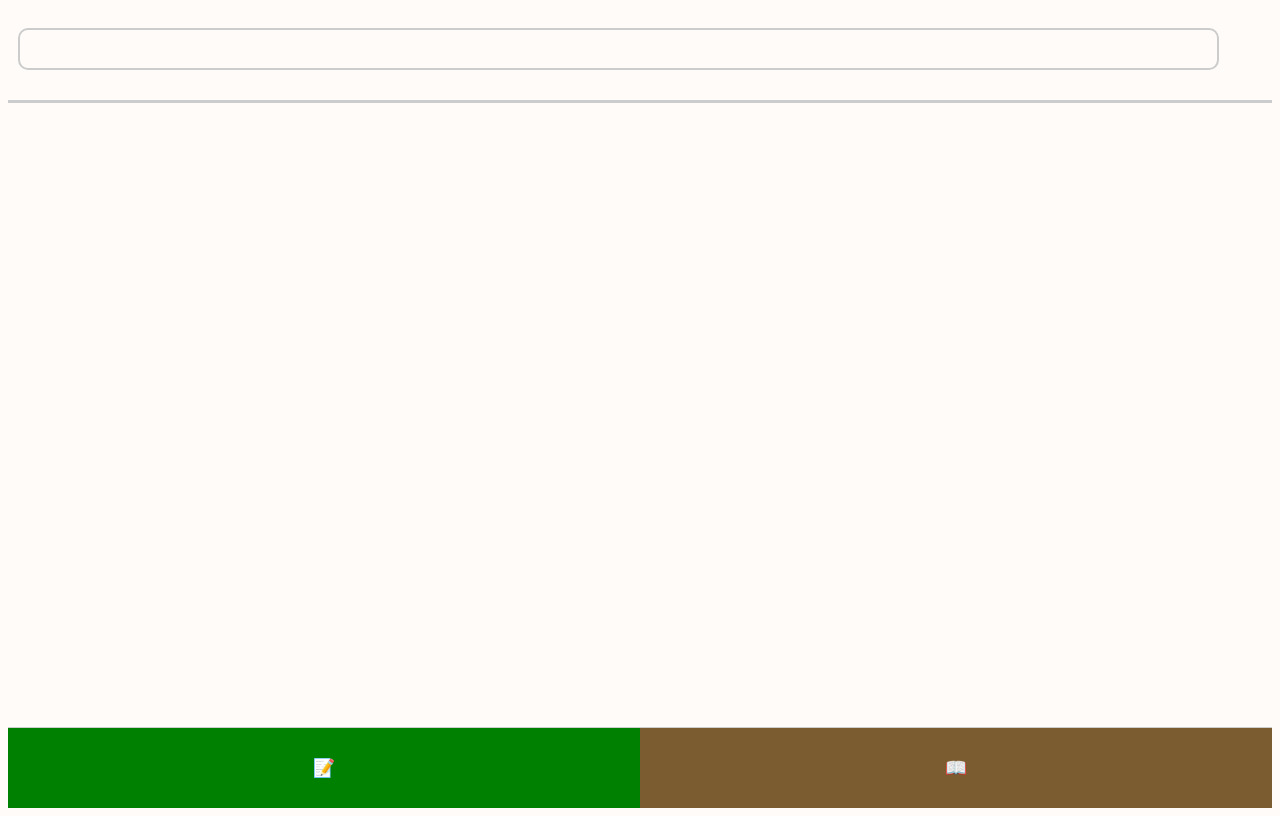
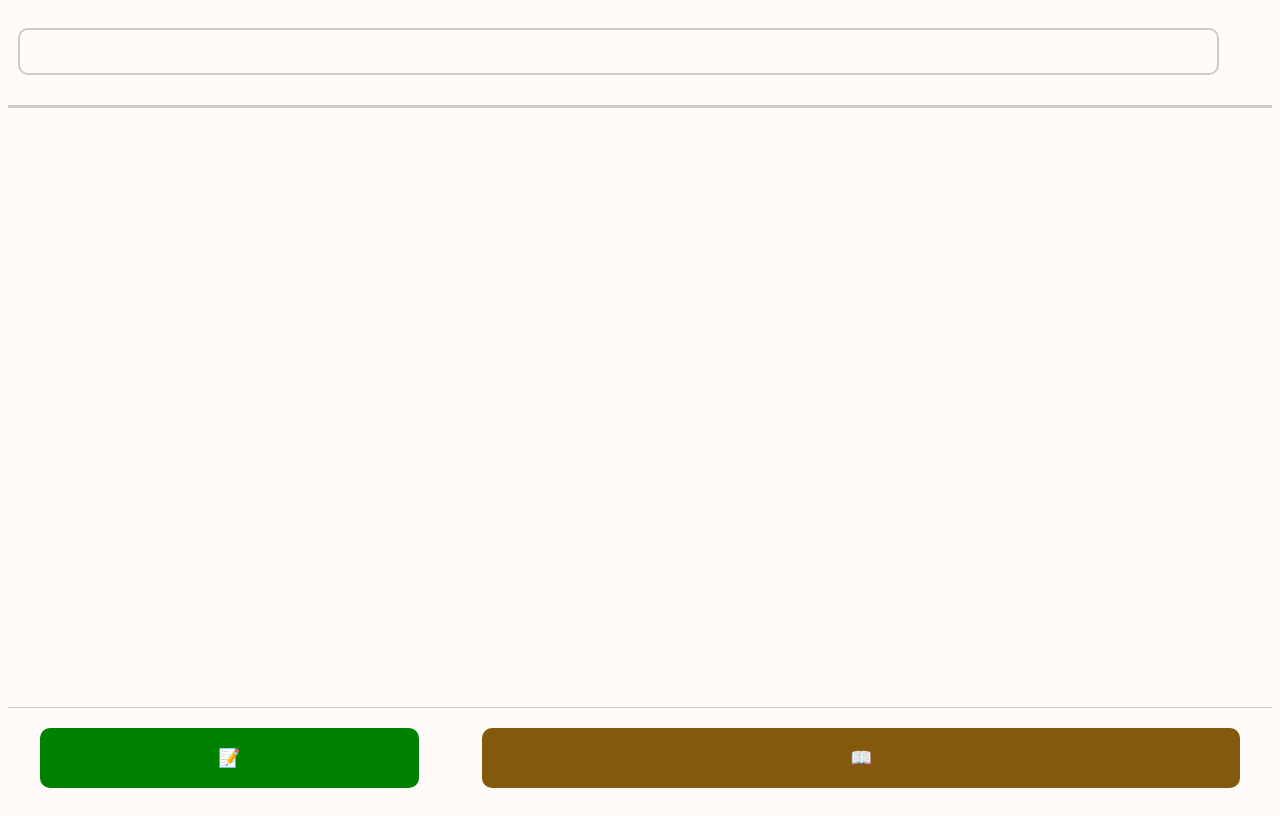
Before and after one commit to ItsJamin/nom-nom, a website built with Vite: page src/index.html in a window 1280 px wide. Built offline with nearby package versions, Linux system fonts and the light colour scheme.

Commit message:
improved styling

```diff
--- a/src/css/style.css
+++ b/src/css/style.css
@@ -12,6 +12,8 @@ body * {
   padding: 0;
   background-color: #fffbf8;
   font-size: 20px;
+  color: #2f2f2f;
+  overflow: hidden;
 }
 
 .divider {
@@ -30,7 +32,6 @@ body * {
   margin: 10px;
   margin-top: 20px;
   padding: 10px;
-  font-size: 16px;
   width: 95%;
   box-sizing: border-box;
 }
@@ -107,9 +108,10 @@ body * {
 .navbar {
   display: flex;
   justify-content: space-around;
-  background-color: #7b5c31;
+  align-items: center;
   border-top: 1px solid #ccc;
   width: 100%;
+  height: 5rem;
 }
 
 .navbar button {
@@ -118,14 +120,22 @@ body * {
   font-size: 18px;
   cursor: pointer;
   width: 50%;
-  height: 4rem;
-  border-radius: 0%;
+  height: 3rem;
+  border-radius: 10px;
+  margin: 0% 2.5%;
+}
+
+.navbar .inactive {
+  width: 60%;
+  transition: width 0.3s ease, background-color 1s ease;
+  background-color: rgb(130, 89, 13);
 }
 
 .navbar .active {
+  width: 30%;
   background-color: green;
+  transition: width 0.1s ease, background-color 0.5s ease;
 }
-
 
 /* Checkbox */
 
--- a/src/index.html
+++ b/src/index.html
@@ -41,12 +41,33 @@
 
       <!-- Navigation Bar -->
       <nav class="navbar">
-        <button class="active">📝</button>
-        <button>📖</button>
+        <button class="grocery-btn active" onclick="toggleSite(0)">📝</button>
+        <button class="recipe-btn inactive" onclick="toggleSite(1)">📖</button>
       </nav>
     </div>
     <script src="js/grocery-mechanics.js" type="module"></script>
     <script src="js/database-handler.js" type="module"></script>
     <script src="js/utils.js" type="module"></script>
+
+    <script>
+      function toggleSite(btn) {
+        const groceryButton = document.querySelector(".grocery-btn");
+        const recipeButton = document.querySelector(".recipe-btn");
+
+        if (btn == 1) {
+          groceryButton.classList.add("inactive");
+          groceryButton.classList.remove("active");
+
+          recipeButton.classList.add("active");
+          recipeButton.classList.remove("inactive");
+        } else {
+          groceryButton.classList.add("active");
+          groceryButton.classList.remove("inactive");
+
+          recipeButton.classList.add("inactive");
+          recipeButton.classList.remove("active");
+        }
+    };
+    </script>
   </body>
 </html>
```
